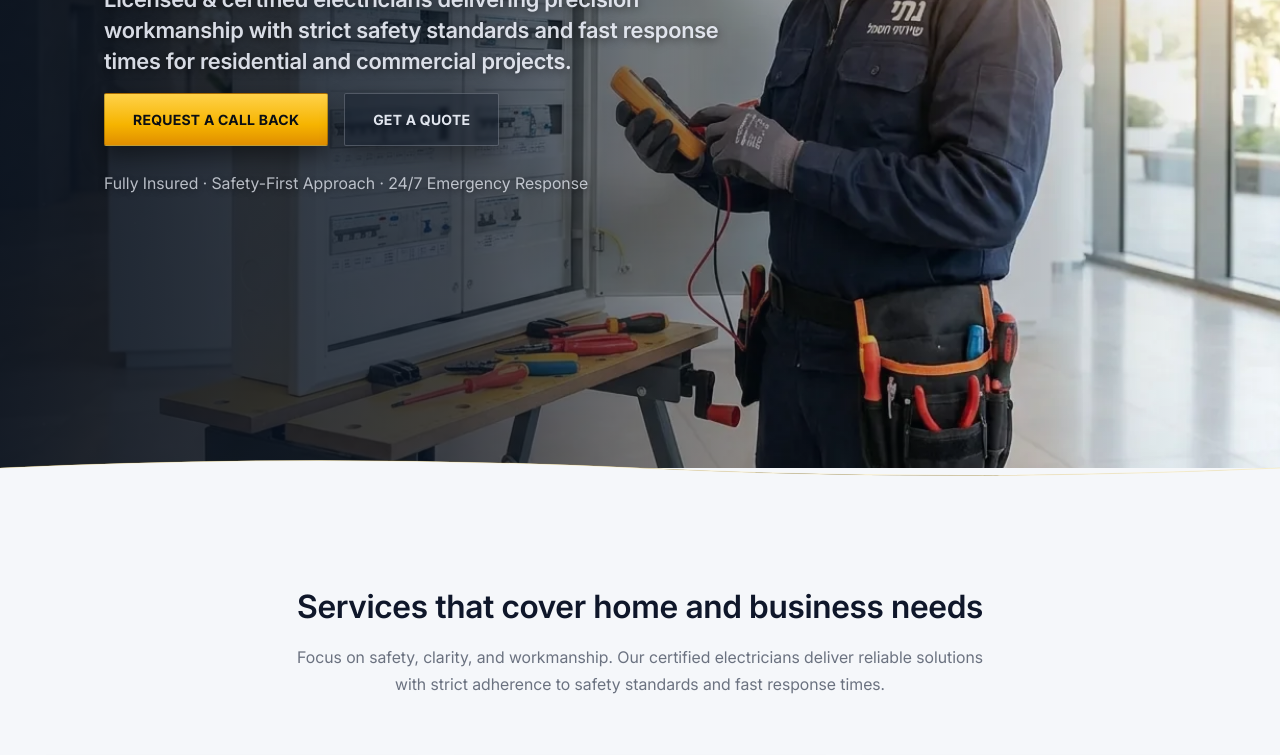
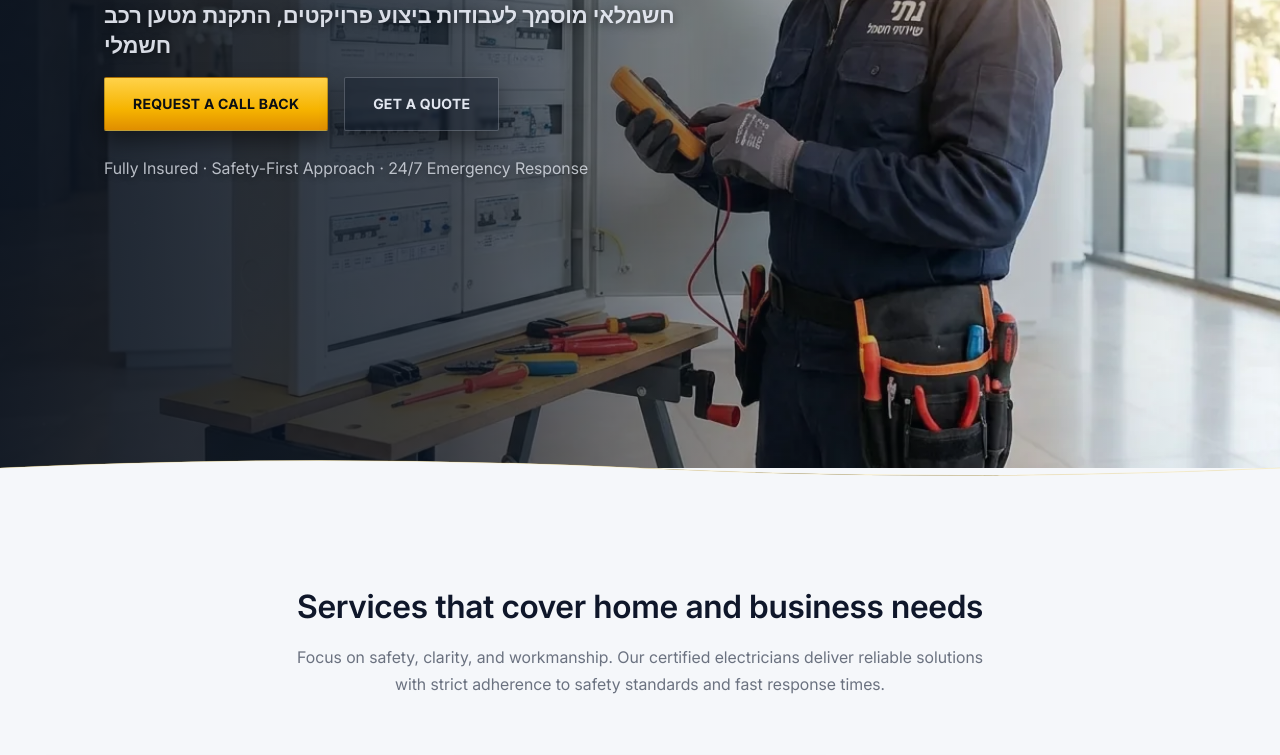
Before and after one commit to slipwoker/zappy-website-9a68afe2-b99f-4a59-a648-2c5692801ebb, a plain HTML site: page index.html in a window 1280 px wide. Shown: the part 302-1057 px from the top of the page. Drawn offline with Linux system fonts and the light colour scheme.

```diff
--- a/index.html
+++ b/index.html
@@ -787,7 +787,7 @@
   <div class="home-hero-section__content-wrapper">
     <div class="home-hero-section__content">
       <h1 class="home-hero-section__headline">מקצועיות, אמינות, איכות</h1>
-      <h3 class="home-hero-section__subtitle">Licensed &amp; certified electricians delivering precision workmanship with strict safety standards and fast response times for residential and commercial projects.</h3>
+      <h3 class="home-hero-section__subtitle">חשמלאי מוסמך לעבודות ביצוע פרויקטים, התקנת מטען רכב חשמלי<br></h3>
 
       <div class="home-hero-section__cta-row">
         <a href="#contact" class="home-hero-section__btn home-hero-section__btn--primary">Request a Call Back</a>
```
Also changed, not shown: public/index.html (+1 -1 lines), 3 other files.
